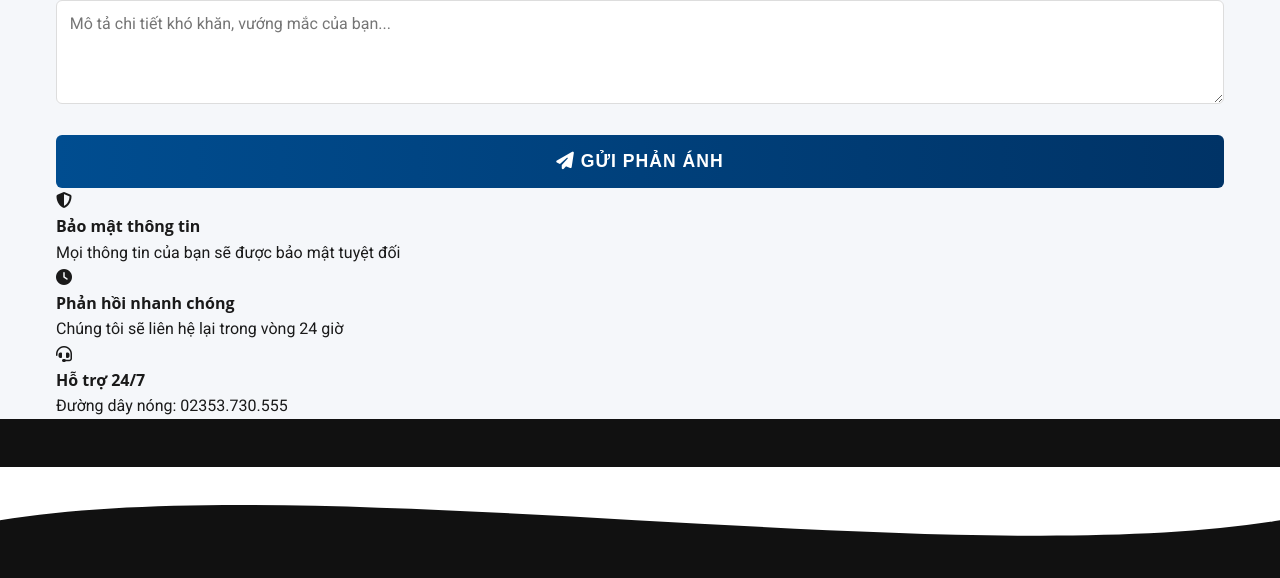
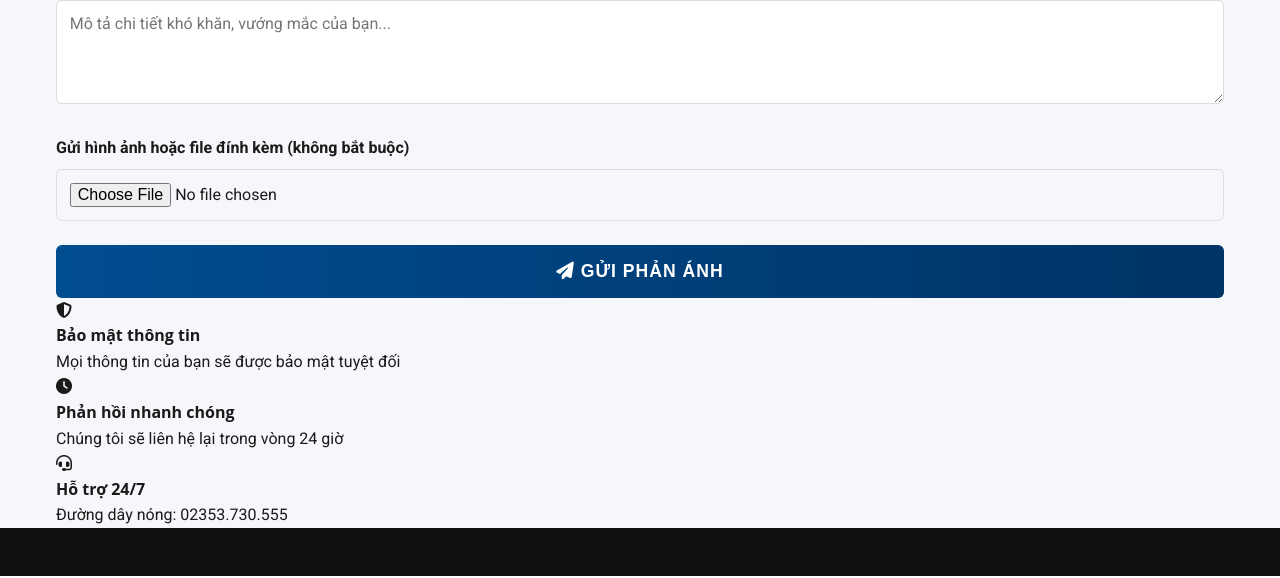
Before and after one commit to sjnhton/cadn-dichvucongtructuyen, a plain HTML site: page index.html in a window 1280 px wide. Shown: the part 2140-2718 px from the top of the page. Drawn offline with nearby package versions, Linux system fonts and the light colour scheme; files whose address does not match are found by name.

Commit message:
Update index.html

```diff
--- a/index.html
+++ b/index.html
@@ -146,6 +146,11 @@
                             placeholder="Mô tả chi tiết khó khăn, vướng mắc của bạn..."></textarea>
                     </div>
 
+                    <div class="form-group">
+                        <label for="attachment">Gửi hình ảnh hoặc file đính kèm (không bắt buộc)</label>
+                        <input type="file" id="attachment" accept="image/*,.pdf,.doc,.docx">
+                    </div>
+
                     <button type="submit" class="btn btn-submit">
                         <i class="fas fa-paper-plane"></i> Gửi phản ánh
                     </button>
```
